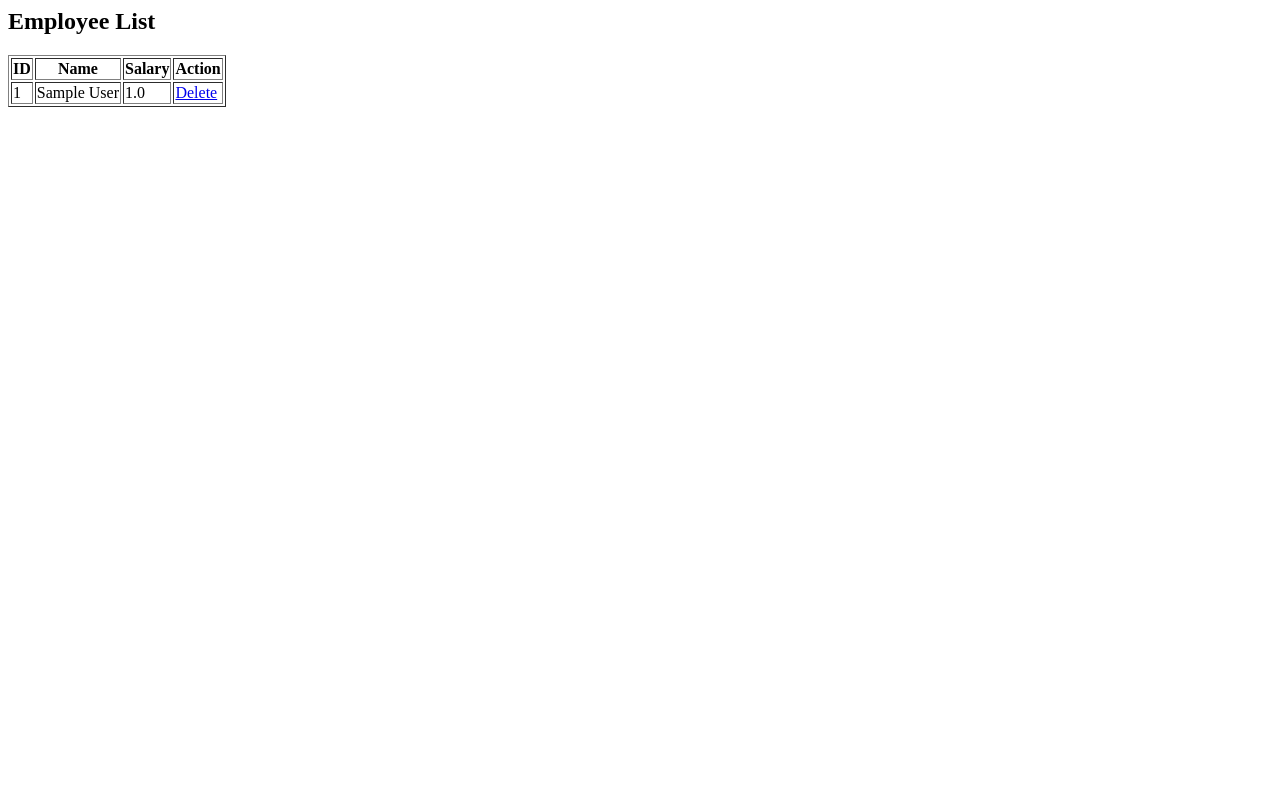
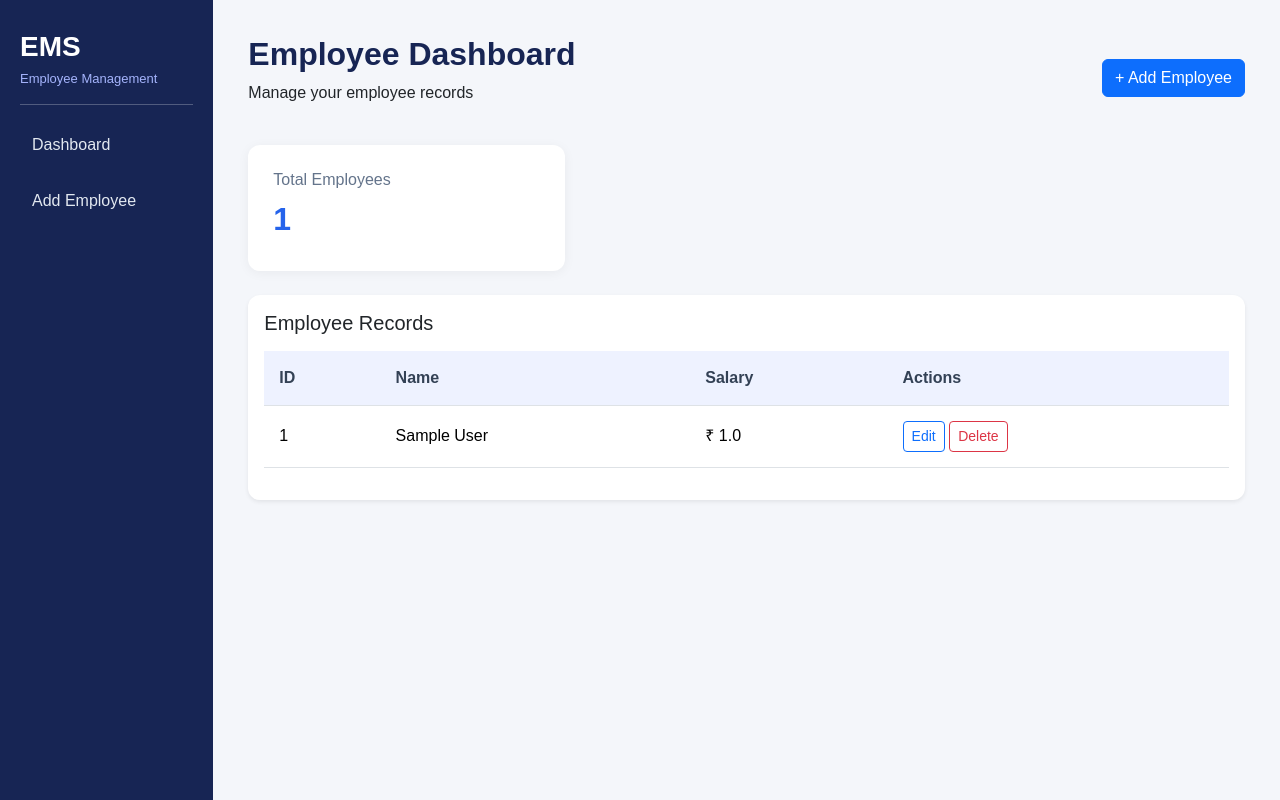
Before and after one commit to Hari-CodeTech/SpringBootMVC, a Java web app: page /employees/getEmp in a window 1280 px wide. Run offline with Spring Boot 4, a stand-in JSP engine, Linux system fonts and the light colour scheme; tables that the repository leaves empty hold one stand-in row (values such as "Sample post").

Commit message:
UpdateCSS

```diff
--- /dev/null
+++ b/src/main/resources/css/style.css
@@ -0,0 +1,76 @@
+body {
+    background-color: #f4f6fa;
+    font-family: Arial, sans-serif;
+    margin: 0;
+}
+
+.sidebar {
+    background-color: #172554;
+    color: white;
+    min-height: 100vh;
+    padding: 30px 20px;
+}
+
+.sidebar h3 {
+    font-weight: bold;
+    margin-bottom: 5px;
+}
+
+.sidebar p {
+    color: #a5b4fc;
+    font-size: 13px;
+}
+
+.sidebar a {
+    display: block;
+    color: #e2e8f0;
+    text-decoration: none;
+    padding: 12px;
+    margin: 8px 0;
+    border-radius: 6px;
+}
+
+.sidebar a:hover {
+    background-color: #334780;
+    color: white;
+}
+
+.main-content {
+    padding: 35px;
+}
+
+.main-content h2 {
+    font-weight: bold;
+    color: #172554;
+}
+
+.stat-card {
+    background: white;
+    padding: 25px;
+    border-radius: 12px;
+    box-shadow: 0 2px 12px rgba(0, 0, 0, 0.05);
+}
+
+.stat-card h6 {
+    color: #64748b;
+}
+
+.stat-card h2 {
+    color: #2563eb;
+    margin-top: 10px;
+}
+
+.card {
+    border: none;
+    border-radius: 12px;
+}
+
+.table thead th {
+    background-color: #eef2ff;
+    color: #334155;
+    padding: 15px;
+}
+
+.table tbody td {
+    padding: 15px;
+}
--- a/src/main/webapp/WEB-INF/views/employeelist.jsp
+++ b/src/main/webapp/WEB-INF/views/employeelist.jsp
@@ -1,36 +1,113 @@
 <%@ page contentType="text/html;charset=UTF-8" %>
 <%@ taglib prefix="c" uri="jakarta.tags.core" %>
 
-<html>
-<head>
-    <title>Employee List</title>
+<!DOCTYPE html>
+
+<html> <head>     <title>Employee Management Dashboard\</title>
+
+
+<meta name="viewport" content="width=device-width, initial-scale=1">
+
+<link href="https://cdn.jsdelivr.net/npm/bootstrap@5.3.8/dist/css/bootstrap.min.css"
+      rel="stylesheet">
+
+<link rel="stylesheet"
+      href="${pageContext.request.contextPath}/css/style.css">
+
+
 </head>
+
 <body>
 
-<h2>Employee List</h2>
+<div class="container-fluid">     <div class="row">
 
-<table border="1">
+
+    <!-- Sidebar -->
+    <div class="col-md-2 sidebar">
+        <h3>EMS</h3>
+        <p>Employee Management</p>
+
+        <hr>
+
+        <a href="${pageContext.request.contextPath}/employees/getEmp">Dashboard</a>
+        <a href="${pageContext.request.contextPath}/employees/addEmp">Add Employee</a>
+    </div>
+
+    <!-- Main Content -->
+    <div class="col-md-10 main-content">
+
+        <div class="d-flex justify-content-between align-items-center mb-4">
+            <div>
+                <h2>Employee Dashboard</h2>
+                <p>Manage your employee records</p>
+            </div>
+
+            <a href="${pageContext.request.contextPath}/employees/addEmp"
+               class="btn btn-primary">
+                + Add Employee
+            </a>
+        </div>
+
+        <!-- Statistics -->
+        <div class="row mb-4">
+            <div class="col-md-4">
+                <div class="stat-card">
+                    <h6>Total Employees</h6>
+                    <h2>${employees.size()}</h2>
+                </div>
+            </div>
+        </div>
+
+        <!-- Employee Table -->
+        <div class="card shadow-sm">
+            <div class="card-body">
+
+                <h5 class="mb-3">Employee Records</h5>
+
+                <div class="table-responsive">
+                    <table class="table table-hover align-middle">
+                        <thead>
                             <tr>
                                 <th>ID</th>
                                 <th>Name</th>
                                 <th>Salary</th>
-        <th>Action</th>
+                                <th>Actions</th>
                             </tr>
+                        </thead>
 
+                        <tbody>
                             <c:forEach var="emp" items="${employees}">
                                 <tr>
                                     <td>${emp.eid}</td>
                                     <td>${emp.ename}</td>
-            <td>${emp.sal}</td>
+                                    <td>₹ ${emp.sal}</td>
+
                                     <td>
-                <a href="${pageContext.request.contextPath}/employees/${emp.eid}/delete">
+                                        <a class="btn btn-sm btn-outline-primary"
+                                           href="${pageContext.request.contextPath}/employees/${emp.eid}/edit">
+                                            Edit
+                                        </a>
+
+                                        <a class="btn btn-sm btn-outline-danger"
+                                           href="${pageContext.request.contextPath}/employees/${emp.eid}/delete">
                                             Delete
                                         </a>
                                     </td>
                                 </tr>
                             </c:forEach>
+                        </tbody>
 
                     </table>
+                </div>
+
+            </div>
+        </div>
+
+    </div>
+</div>
+
+
+</div>
 
 </body>
 </html>
```
Lines whose indentation alone changed are shown as unchanged.
